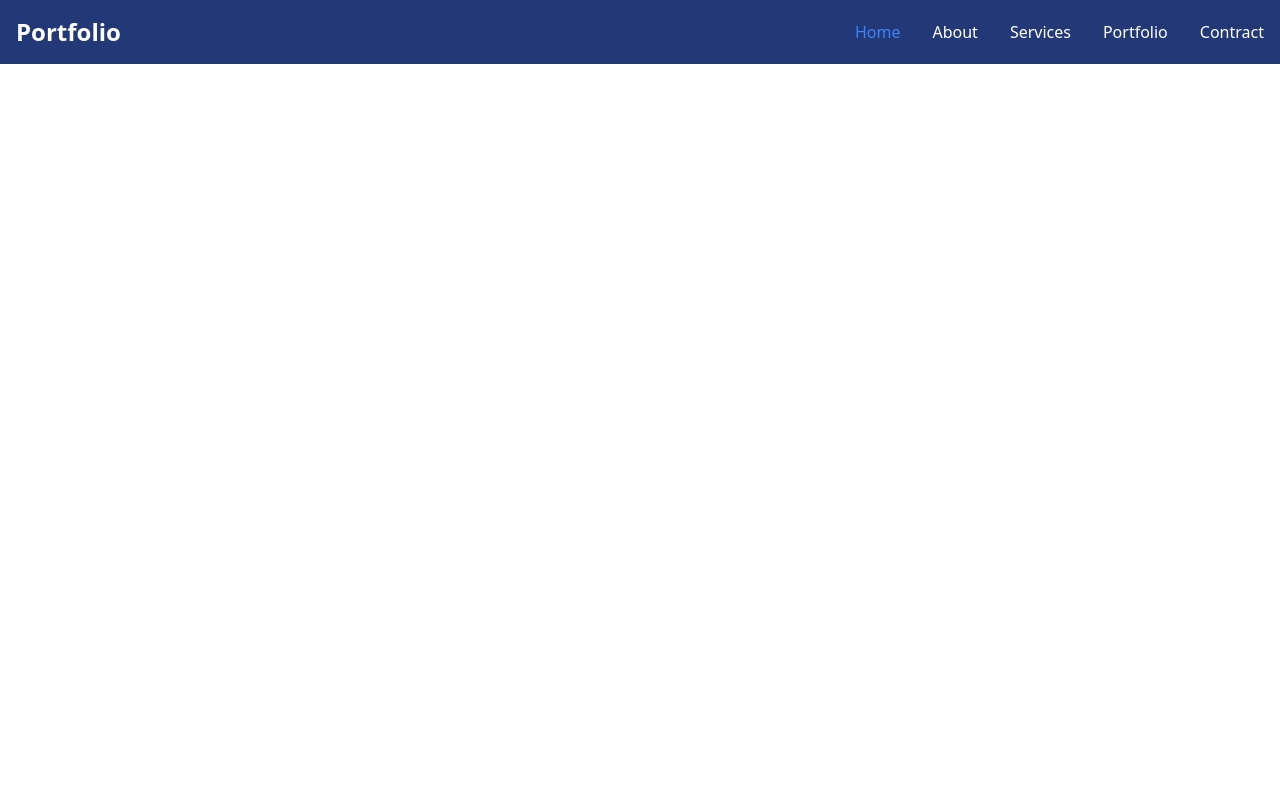
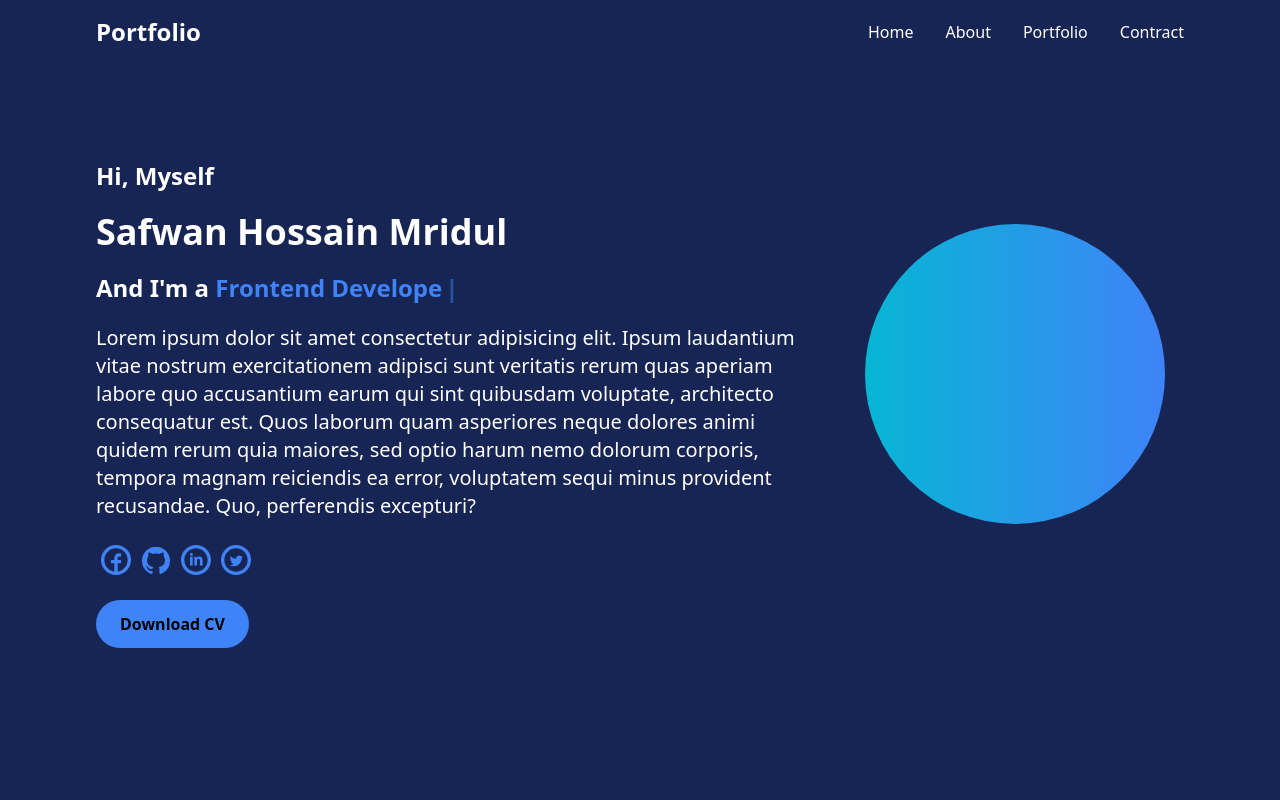
Before and after one commit to Safwan169/Portfolio, a React (Vite) app: page / in a window 1280 px wide. Shown: the top 800 px of the page. Built offline with nearby package versions, Linux system fonts and the light colour scheme.

Commit message:
banner update

```diff
--- a/package.json
+++ b/package.json
@@ -17,13 +17,16 @@
     "react-dom": "^18.3.1",
     "react-icons": "^5.2.1",
     "react-router-dom": "^6.24.0",
-    "sort-by": "^1.2.0"
+    "react-simple-typewriter": "^5.0.1",
+    "sort-by": "^1.2.0",
+    "typewriter-effect": "^2.21.0"
   },
   "devDependencies": {
     "@types/react": "^18.3.3",
     "@types/react-dom": "^18.3.0",
     "@vitejs/plugin-react": "^4.3.1",
     "autoprefixer": "^10.4.19",
+    "daisyui": "^4.12.10",
     "eslint": "^8.57.0",
     "eslint-plugin-react": "^7.34.2",
     "eslint-plugin-react-hooks": "^4.6.2",
--- a/src/App.jsx
+++ b/src/App.jsx
@@ -3,15 +3,23 @@ import reactLogo from './assets/react.svg'
 import viteLogo from '/vite.svg'
 import './App.css'
 import Nabvar from './Componants/Nabvar'
+import Banner from './Componants/Banner'
+import Portfolio from './Portfolio'
+import Contract from './Contract'
 
 function App() {
   const [count, setCount] = useState(0)
 
   return (
  <>
-<div className='bg-blue-900 '>
+<div className='bg-blue-950 '>
 
+ <div className='lg:mx-20 md:space-y-20 lg:space-y-20 md:mx-16 mx-auto'>
  <Nabvar></Nabvar>
+ <Banner> </Banner>
+ <Portfolio></Portfolio>
+ <Contract></Contract>
+ </div>
 
   </div>
 
--- a/src/Componants/Banner.jsx
+++ b/src/Componants/Banner.jsx
@@ -1,10 +1,74 @@
 import React from 'react';
+import { DiGithub, DiGithubBadge } from 'react-icons/di';
+import { FaFacebook, FaGithub, FaLinkedinIn } from 'react-icons/fa';
+import { TiSocialFacebookCircular, TiSocialLinkedinCircular, TiSocialTwitterCircular } from 'react-icons/ti';
+import { VscGithub } from 'react-icons/vsc';
+import { Typewriter } from 'react-simple-typewriter';
 
 const Banner = () => {
     return (
-        <div>
+        <div className='flex '>
+            <div className='  text-white space-y-5 lg:w-full md:w-1/2
+             p-4 h-svh'>
+                <p className='font-semibold lg:text-2xl md:text-2xl text-xl'>Hi, Myself</p>
+                <h2>
+                    <p className='md:text-4xl  lg:text-4xl text-2xl font-bold' >Safwan Hossain Mridul</p >
+
+                </h2>
+                <p className='font-semibold md:text-2xl text-xl lg:text-2xl'>And I'm a    <span className='font-bold text-blue-500'>
+
+
+                    <Typewriter
+                        words={['Frontend Developer']}
+                        loop={50}
+                        cursor
+                        cursorStyle='|'
+                        typeSpeed={200}
+                        deleteSpeed={200}
+                        delaySpeed={2000}
+                    // onLoopDone={handleDone}
+                    // onType={handleType}
+                    />
+
+
+                </span>
+
+
+                </p>
+
+                <p className='text-xl '>Lorem ipsum dolor sit amet consectetur adipisicing elit. Ipsum laudantium vitae nostrum exercitationem adipisci sunt veritatis rerum quas aperiam labore quo accusantium earum qui sint quibusdam voluptate, architecto consequatur est.
+                    Quos laborum quam asperiores neque dolores animi quidem rerum quia maiores, sed optio harum nemo dolorum corporis, tempora magnam reiciendis ea error, voluptatem sequi minus provident recusandae. Quo, perferendis excepturi?
+                </p>
+                <div className='flex   text-blue-500'>
+
+                    <a href="">
+                        <TiSocialFacebookCircular className='hover:scale-[1.1]' size={40} />
+                    </a>
+                    <a href="">
+                        <DiGithubBadge className='hover:scale-[1.1]' size={40} />
+
+                    </a>
+                    <a href="">
+                        <TiSocialLinkedinCircular className='hover:scale-[1.1]' size={40} />
+
+                    </a>
+                    <a href="">
+                        <TiSocialTwitterCircular className='hover:scale-[1.1]' size={40} />
+                    </a>
+
+                </div>
+                <button className='bg-blue-500 rounded-full mt-5 hover:scale-[1.01] text-black p-3 px-6  font-bold'>Download CV</button>
+            </div>
+            <div className='flex h-full w-1/2 mt-20 justify-center    items-center  '>
+                <p className=' bg-gradient-to-r from-cyan-500 to-blue-500 rounded-[50%] w-[300px] h-[300px]'>
+                {/* <img className=' h-full  ' src="https://i.ibb.co/QNBpMGt/1720025724159-removebg-preview-fotor-20240703233334.png" alt="" /> */}
+
+                </p>
+            </div>
 
         </div>
+
+
     );
 };
 
--- a/src/Componants/Nabvar.jsx
+++ b/src/Componants/Nabvar.jsx
@@ -1,18 +1,23 @@
 import React, { useState } from 'react';
 import { FiAlignJustify, FiX } from 'react-icons/fi';
 import { NavLink } from 'react-router-dom';
+import Portfolio from '../Portfolio.jsx';
+import Banner from './Banner';
 // import { NavLink } from 'react-router-dom';
 
+// import Portfolio from './Portfolio.jsx';
+
+
 const Nabvar = () => {
-    const [toggleNav,setToggle]=useState(false)
-    const [navBtn,setNavbtn]=useState(true)
-    const handleNav=()=>{
+    const [toggleNav, setToggle] = useState(false)
+    const [navBtn, setNavbtn] = useState(true)
+    const handleNav = () => {
         setToggle(true)
         setNavbtn(false)
 
     }
 
-    const handleCross=()=>{
+    const handleCross = () => {
         setToggle(false)
         setNavbtn(true)
 
@@ -21,32 +26,61 @@ const Nabvar = () => {
 
     const navtext = <>
 
+        {/* <li>
+            {/* <NavLink  to={'/'} className={({isActive}) =>
+                isActive ? '   rounded-xl  text-blue-500     hover:text-blue-500    my-2 lg:my-0 md:my-0 ' : "block no-underline my-2 lg:my-0 md:my-0   text-white  rounded hover:bg-gray-100 md:hover:bg-transparent md:border-0 md:hover:text-blue-500 md:p-0 dark:text-white md:dark:hover:text-blue-500 dark:hover:bg-gray-700 dark:hover:text-white md:dark:hover:bg-transparent "} > */}
+        {/* <a  href="#port">Home</a> */}
+        {/* </NavLink> */}
+        {/* </li> */}
+        {/* <li>
+            <a href='#port' className={({isActive}) =>
+                isActive ? '   rounded-xl  text-blue-500     hover:text-blue-500    my-2 lg:my-0 md:my-0 ' : "block no-underline my-2 lg:my-0 md:my-0  text-white  rounded hover:bg-gray-100 md:hover:bg-transparent md:border-0 md:hover:text-blue-500 md:p-0 dark:text-white md:dark:hover:text-blue-500 dark:hover:bg-gray-700 dark:hover:text-white md:dark:hover:bg-transparent "} >
+                About</a>        </li>
         <li>
-            <NavLink to={'/'} className={({isActive}) =>
-                isActive ? '   rounded-xl  text-blue-500     hover:text-blue-500    my-2 lg:my-0 md:my-0 ' : "block my-2 lg:my-0 md:my-0   text-white  rounded hover:bg-gray-100 md:hover:bg-transparent md:border-0 md:hover:text-blue-500 md:p-0 dark:text-white md:dark:hover:text-blue-500 dark:hover:bg-gray-700 dark:hover:text-white md:dark:hover:bg-transparent "} >
-                Home</NavLink>
+            <NavLink to={'/services'} className={({isActive}) =>
+                isActive ? '   rounded-xl  text-blue-500     hover:text-blue-500    my-2 lg:my-0 md:my-0 ' : "block no-underline my-2 lg:my-0 md:my-0  text-white  rounded hover:bg-gray-100 md:hover:bg-transparent md:border-0 md:hover:text-blue-500 md:p-0 dark:text-white md:dark:hover:text-blue-500 dark:hover:bg-gray-700 dark:hover:text-white md:dark:hover:bg-transparent "} >
+                Services</NavLink>        </li>
+        <li>
+            <NavLink   to={'/portfolio'} className={({isActive}) =>
+                isActive ? '   rounded-xl  text-blue-500     hover:text-blue-500    my-2 lg:my-0 md:my-0 ' : "block no-underline my-2 lg:my-0 md:my-0  text-white  rounded hover:bg-gray-100 md:hover:bg-transparent md:border-0 md:hover:text-blue-500 md:p-0 dark:text-white md:dark:hover:text-blue-500 dark:hover:bg-gray-700 dark:hover:text-white md:dark:hover:bg-transparent "} >
+                Portfolio</NavLink>        </li>
+        <li>
+           <a href="#port">
+
+           <NavLink to={'/contract'} className={({isActive}) =>
+                isActive ? '   rounded-xl  text-blue-500     hover:text-blue-500    my-2 lg:my-0 md:my-0 ' : "block no-underline my-2 lg:my-0 md:my-0  text-white  rounded hover:bg-gray-100 md:hover:bg-transparent md:border-0 md:hover:text-blue-500 md:p-0 dark:text-white md:dark:hover:text-blue-500 dark:hover:bg-gray-700 dark:hover:text-white md:dark:hover:bg-transparent "} >
+                Contract</NavLink>
+            </a>
+                   </li> */}
+
+
+
+        <li>
+            <a href="" className='block no-underline my-2 lg:my-0 md:my-0  text-white  rounded hover:bg-gray-100 md:hover:bg-transparent md:border-0 md:hover:text-blue-500 md:p-0 dark:text-white md:dark:hover:text-blue-500 dark:hover:bg-gray-700 dark:hover:text-white md:dark:hover:bg-transparent'>
+                Home
+            </a>
+
         </li>
         <li>
-            <NavLink to={'/about'} className={({isActive}) =>
-                isActive ? '   rounded-xl  text-blue-500     hover:text-blue-500    my-2 lg:my-0 md:my-0 ' : "block my-2 lg:my-0 md:my-0  text-white  rounded hover:bg-gray-100 md:hover:bg-transparent md:border-0 md:hover:text-blue-500 md:p-0 dark:text-white md:dark:hover:text-blue-500 dark:hover:bg-gray-700 dark:hover:text-white md:dark:hover:bg-transparent "} >
-                About</NavLink>        </li>
+            <a href="#about" className='block no-underline my-2 lg:my-0 md:my-0  text-white  rounded hover:bg-gray-100 md:hover:bg-transparent md:border-0 md:hover:text-blue-500 md:p-0 dark:text-white md:dark:hover:text-blue-500 dark:hover:bg-gray-700 dark:hover:text-white md:dark:hover:bg-transparent'>
+                About
+            </a>
+
+        </li>
         <li>
-            <NavLink to={'/services'} className={({isActive}) =>
-                isActive ? '   rounded-xl  text-blue-500     hover:text-blue-500    my-2 lg:my-0 md:my-0 ' : "block my-2 lg:my-0 md:my-0  text-white  rounded hover:bg-gray-100 md:hover:bg-transparent md:border-0 md:hover:text-blue-500 md:p-0 dark:text-white md:dark:hover:text-blue-500 dark:hover:bg-gray-700 dark:hover:text-white md:dark:hover:bg-transparent "} >
-                Services</NavLink>        </li>
+            <a href="#portfolio" className='block no-underline my-2 lg:my-0 md:my-0  text-white  rounded hover:bg-gray-100 md:hover:bg-transparent md:border-0 md:hover:text-blue-500 md:p-0 dark:text-white md:dark:hover:text-blue-500 dark:hover:bg-gray-700 dark:hover:text-white md:dark:hover:bg-transparent'>
+                Portfolio
+            </a>
+
+        </li>
         <li>
-            <NavLink to={'/portfolio'} className={({isActive}) =>
-                isActive ? '   rounded-xl  text-blue-500     hover:text-blue-500    my-2 lg:my-0 md:my-0 ' : "block my-2 lg:my-0 md:my-0  text-white  rounded hover:bg-gray-100 md:hover:bg-transparent md:border-0 md:hover:text-blue-500 md:p-0 dark:text-white md:dark:hover:text-blue-500 dark:hover:bg-gray-700 dark:hover:text-white md:dark:hover:bg-transparent "} >
-                Portfolio</NavLink>        </li>
-        <li>
-            <NavLink to={'/contract'} className={({isActive}) =>
-                isActive ? '   rounded-xl  text-blue-500     hover:text-blue-500    my-2 lg:my-0 md:my-0 ' : "block my-2 lg:my-0 md:my-0  text-white  rounded hover:bg-gray-100 md:hover:bg-transparent md:border-0 md:hover:text-blue-500 md:p-0 dark:text-white md:dark:hover:text-blue-500 dark:hover:bg-gray-700 dark:hover:text-white md:dark:hover:bg-transparent "} >
-                Contract</NavLink>
+            <a href="#contract" className='block no-underline my-2 lg:my-0 md:my-0  text-white  rounded hover:bg-gray-100 md:hover:bg-transparent md:border-0 md:hover:text-blue-500 md:p-0 dark:text-white md:dark:hover:text-blue-500 dark:hover:bg-gray-700 dark:hover:text-white md:dark:hover:bg-transparent'>
+                Contract</a>
+
         </li>
-
     </>
     return (
-        <div>
+        <div className=' '>
 
 
             <nav class=" dark:bg-gray-900">
@@ -62,24 +96,24 @@ const Nabvar = () => {
                     </button> */}
 
                     <button>
-                    {navBtn?<FiAlignJustify onClick={handleNav} className='md:hidden lg:hidden block text-white' size={25} />:''}
+                        {navBtn ? <FiAlignJustify onClick={handleNav} className='md:hidden lg:hidden block no-underline text-white' size={25} /> : ''}
                         {
-                                toggleNav?<div className=''>
+                            toggleNav ? <div className=''>
                                 <button>
                                 </button>
-                                    <ul className='flex-col font-bold bg-blue-900 bg-opacity-80 w-[100px] absolute right-0 top-5'>
-                                    <FiX onClick={handleCross} size={25} className=' relative left-[60%] text-white mb-3'  />
+                                <ul className='flex-col font-bold bg-blue-900 bg-opacity-35 w-[100px] absolute right-0 top-1'>
+                                    <FiX onClick={handleCross} size={25} className=' relative left-[60%] text-white mt-2 mb-3' />
 
                                     {
                                         navtext
                                     }
                                 </ul>
-                                </div>: <div></div>
+                            </div> : <div></div>
                         }
                     </button>
 
 
-                    <div class="hidden w-full md:block md:w-auto" id="navbar-default">
+                    <div class="hidden w-full md:block no-underline md:w-auto" id="navbar-default">
                         <ul class="font-medium flex flex-col p-4 md:p-0 mt-4  rounded-lg  md:flex-row md:space-x-8 rtl:space-x-reverse md:mt-0 md:border-0  dark:bg-gray-800 md:dark:bg-gray-900 dark:border-gray-700">
                             {
                                 navtext
@@ -89,6 +123,12 @@ const Nabvar = () => {
                 </div>
             </nav>
 
+
+
+
+
+
+
         </div>
     );
 };
--- /dev/null
+++ b/src/Contract.jsx
@@ -0,0 +1,11 @@
+import React from 'react';
+
+const Contract = () => {
+    return (
+        <div id='contract'>
+            contract
+        </div>
+    );
+};
+
+export default Contract;
--- /dev/null
+++ b/src/Portfolio.jsx
@@ -0,0 +1,14 @@
+import React from 'react';
+
+const Portfolio = () => {
+    return (
+        <div id='portfolio'  className='h-svh'>
+
+            safwan portfolio
+
+
+        </div>
+    );
+};
+
+export default Portfolio;
--- a/tailwind.config.js
+++ b/tailwind.config.js
@@ -7,5 +7,7 @@ export default {
   theme: {
     extend: {},
   },
-  plugins: [   require('flowbite/plugin')],
+  plugins: [   require('flowbite/plugin'),
+
+  ],
 }
```
Also changed, not shown: src/main.jsx (+12 -3 lines), 1 other file (tests, documents, lock files or other folders). Lines whose indentation alone changed are shown as unchanged.
